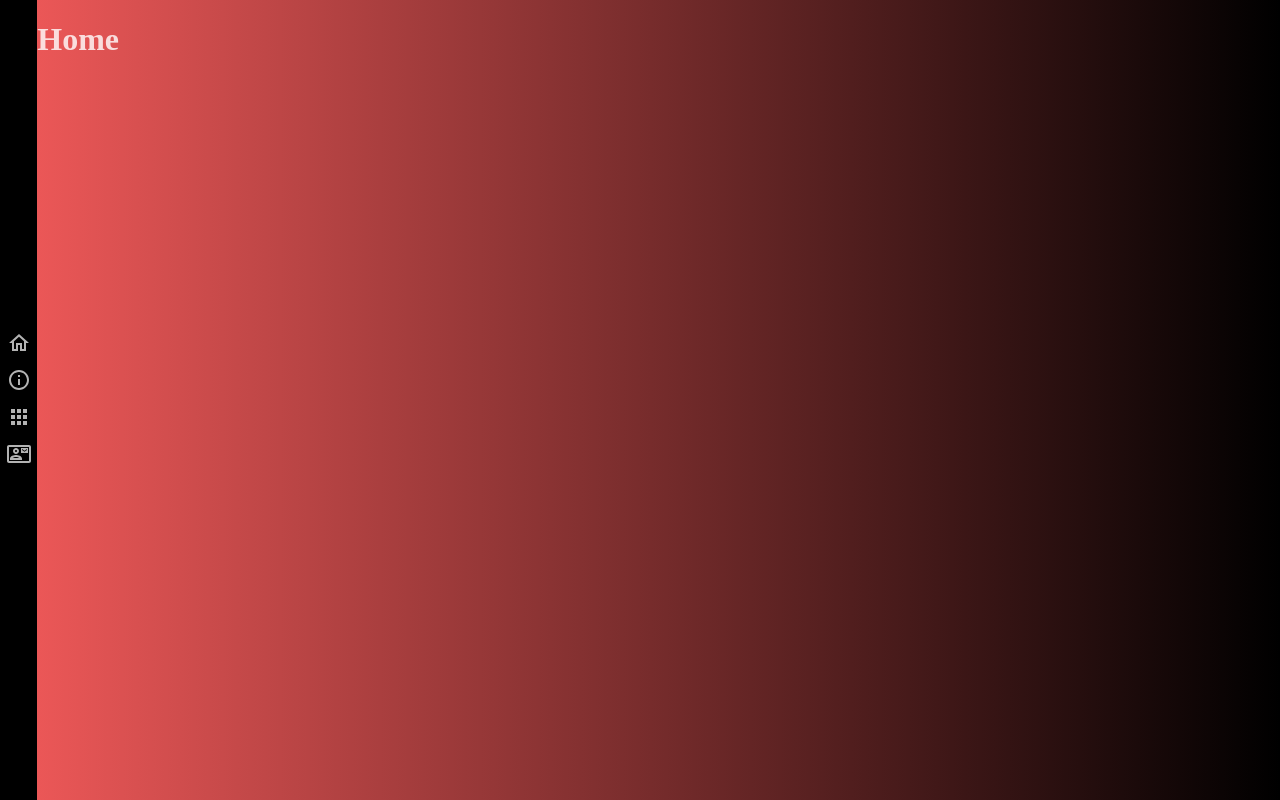
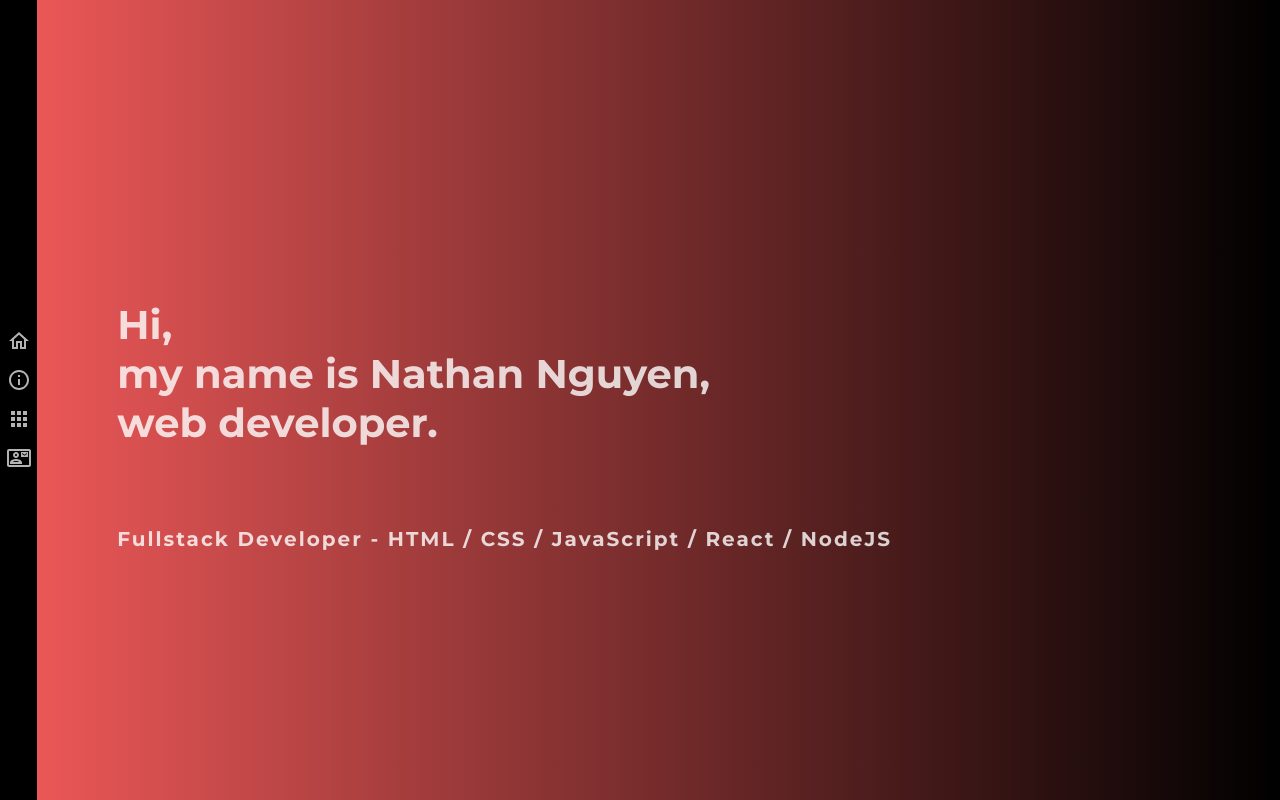
Before and after one commit to NathanNNguyen/nathan-portfolio, a React (Create React App) app: page / in a window 1280 px wide. Built offline with nearby package versions, Linux system fonts and the light colour scheme.

Commit message:
added styling for homepage

```diff
--- a/src/App.js
+++ b/src/App.js
@@ -9,21 +9,10 @@ function App() {
     <div className="app">
       <Navigation />
       <Switch>
-        <Route exact path='/'>
-          <Home />
-        </Route>
-
-        <Route exact path='/about'>
-          <About />
-        </Route>
-
-        <Route exact path='/project'>
-          <Project />
-        </Route>
-
-        <Route exact path='/contact'>
-          <Contact />
-        </Route>
+        <Route path='/' component={Home} exact />
+        <Route path='/about' component={About} />
+        <Route path='/project' component={Project} />
+        <Route path='/contact' component={Contact} />
       </Switch>
     </div>
   );
--- a/src/App.scss
+++ b/src/App.scss
@@ -1,5 +1,17 @@
+@import url('https://fonts.googleapis.com/css?family=Montserrat:400,500,700,800');
+
 body {
-  margin: 0;
+    margin: 0;
+    padding: 0;
+    font-family: 'Montserrat', -apple-system, BlinkMacSystemFont, 'Segoe UI', 'Roboto', 'Oxygen', 'Ubuntu', 'Cantarell',
+        'Fira Sans', 'Droid Sans', 'Helvetica Neue', sans-serif;
+    -webkit-font-smoothing: antialiased;
+    -moz-osx-font-smoothing: grayscale;
+    color: white;
+}
+
+code {
+    font-family: source-code-pro, Menlo, Monaco, Consolas, 'Courier New', monospace;
 }
 
 .app {
@@ -7,6 +19,7 @@ body {
   width: 100%;
 }
 
-h1 {
+h1, p {
   color: rgba(255, 255, 255, .8);
+  margin: 5rem 0 5rem 5rem;
 }
--- a/src/components/About/About.js
+++ b/src/components/About/About.js
@@ -1,10 +1,10 @@
 import React from 'react';
 
-import './About.scss';
+import styles from './About.module.scss';
 
 function About() {
   return (
-    <div className="about">
+    <div className={styles.about}>
       <h1>About</h1>
     </div>
   );
--- a/src/components/Contact/Contact.js
+++ b/src/components/Contact/Contact.js
@@ -1,10 +1,10 @@
 import React from 'react';
 
-import './Contact.scss';
+import styles from './Contact.module.scss';
 
 function Contact() {
   return (
-    <div className="contact">
+    <div className={styles.contact}>
       <h1>Contact</h1>
     </div>
   );
--- a/src/components/Home/Home.js
+++ b/src/components/Home/Home.js
@@ -1,11 +1,23 @@
 import React from 'react';
 
-import './Home.scss';
+import styles from './Home.module.scss';
 
 function Home() {
   return (
-    <div className="home">
-      <h1>Home</h1>
+    <div className={styles.home}>
+      <div className={styles.textArea}>
+        <div className={styles.summary}>
+          <h1>Hi,
+          <br />
+            my name is Nathan Nguyen,
+          <br />
+            web developer.
+          </h1>
+          <p className={styles.title}>
+            Fullstack Developer - HTML / CSS / JavaScript / React / NodeJS
+          </p>
+        </div>
+      </div>
     </div>
   );
 }
--- /dev/null
+++ b/src/components/Home/Home.module.scss
@@ -0,0 +1,54 @@
+.home {
+  display: flex;
+  align-items: center;
+  width: 100%;
+  height: 100vh;
+  margin: auto;
+  // animation: pageLoad 1s;
+  background: #EB5757;  /* fallback for old browsers */
+  background: -webkit-linear-gradient(to left, #000000, #EB5757);  /* Chrome 10-25, Safari 5.1-6 */
+  background: linear-gradient(to left, #000000, #EB5757); /* W3C, IE 10+/ Edge, Firefox 16+, Chrome 26+, Opera 12+, Safari 7+ */
+
+  .textArea {
+    position: relative;
+    z-index: 2;
+
+    // Animation for text
+    overflow: hidden;
+    white-space: nowrap;
+    border-right: 0.1rem solid black;
+    animation: typing 4s steps(65, end), blink-caret 1s step-end infinite;
+
+    .summary {
+      font-size: 20px;
+      font-weight: 700;
+    }
+
+    .title {
+      letter-spacing: 2px;
+      margin-bottom: 30px;
+
+    }
+  }
+}
+
+@keyframes pageLoad {
+  from {
+      opacity: .5;
+      transform: scale3d(0.9, 0.9, 0.9);
+  }
+  to {
+      opacity: 1;
+      transform: scale3d(1, 1, 1);
+  }
+}
+
+@keyframes typing {
+  from { width: 0 }
+  to { width: 100% }
+}
+
+@keyframes blink-caret {
+  from, to { border-color: transparent }
+  100% { border-color: transparent; }
+}
--- a/src/components/Home/Home.scss
+++ /dev/null
@@ -1,9 +0,0 @@
-.home {
-  // display: flex;
-  width: 100%;
-  height: 100vh;
-  margin: auto;
-  background: #EB5757;  /* fallback for old browsers */
-  background: -webkit-linear-gradient(to left, #000000, #EB5757);  /* Chrome 10-25, Safari 5.1-6 */
-  background: linear-gradient(to left, #000000, #EB5757); /* W3C, IE 10+/ Edge, Firefox 16+, Chrome 26+, Opera 12+, Safari 7+ */
-}
--- a/src/components/Navigation/Navigation.js
+++ b/src/components/Navigation/Navigation.js
@@ -1,19 +1,18 @@
 import React from 'react';
-import { NavLink } from 'react-router-dom';
 import HomeOutlinedIcon from '@material-ui/icons/HomeOutlined';
 import AppsOutlinedIcon from '@material-ui/icons/AppsOutlined';
 import InfoOutlinedIcon from '@material-ui/icons/InfoOutlined';
 import ContactMailOutlinedIcon from '@material-ui/icons/ContactMailOutlined';
 
-import './Navigation.scss';
+import styles from './Navigation.module.scss';
 
 function Navigation() {
   return (
-    <div className="navigation">
-      <NavLink className='link' to='/'><HomeOutlinedIcon /></NavLink>
-      <NavLink className='link' to='/about'><InfoOutlinedIcon /></NavLink>
-      <NavLink className='link' to='/project'><AppsOutlinedIcon /></NavLink>
-      <NavLink className='link' to='/contact'><ContactMailOutlinedIcon /></NavLink>
+    <div className={styles.navigation}>
+      <a className={styles.link} href='/'><HomeOutlinedIcon /></a>
+      <a className={styles.link} href='/about'><InfoOutlinedIcon /></a>
+      <a className={styles.link} href='/project'><AppsOutlinedIcon /></a>
+      <a className={styles.link} href='/contact'><ContactMailOutlinedIcon /></a>
     </div>
   );
 }
--- a/src/components/Navigation/Navigation.scss
+++ b/src/components/Navigation/Navigation.module.scss
@@ -12,6 +12,7 @@
   text-decoration: none;
   color: rgba(255, 255, 255, 0.7);
   font-size: 2rem;
+  cursor: pointer;
 
   :hover {
     transform: translateY(-.1rem);
```
Also changed, not shown: src/components/About/About.module.scss (renamed from src/components/About/About.scss), src/components/Contact/Contact.module.scss (renamed from src/components/Contact/Contact.scss), 1 other file (tests, documents, lock files or other folders).
